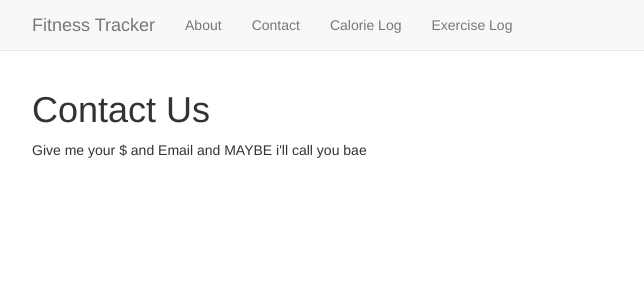
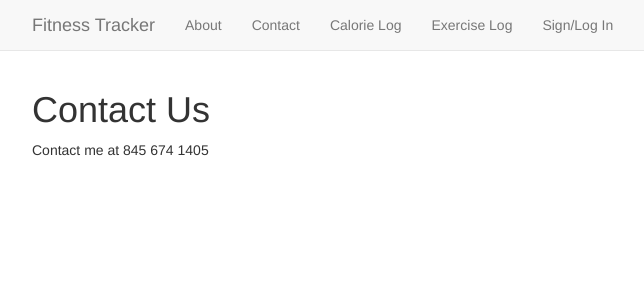
Before and after one commit to seniorgato/WebProgFall2015, a PHP site: page /contact.php in a window 1280 px wide. Shown: the top 300 px of the page, without its empty margins (38-682 px from the left). Run offline with PHP 8.4, Linux system fonts and the light colour scheme; some libraries are stand-ins or nearby versions.

Commit message:
Modified Contact Page

```diff
--- a/FitnessTracker/contact.php
+++ b/FitnessTracker/contact.php
@@ -44,6 +44,9 @@
                                         <li>
                                             <a href="exerciseLog.php">Exercise Log</a>
                                         </li>
+                                        <li>
+                                            <a href="login.php">Sign/Log In</a>
+                                        </li>
                                     </ul>
                                 </div>
                                 <!-- /.navbar-collapse -->
@@ -56,7 +59,7 @@
             <div>
                 <h1> Contact Us</h1>
 
-                <p>Give me your $ and Email and MAYBE i'll call you bae</p>
+                <p>Contact me at 845 674 1405</p>
             </div>
         </div>
         <script src="https://ajax.googleapis.com/ajax/libs/jquery/1.11.3/jquery.min.js"></script>
```
